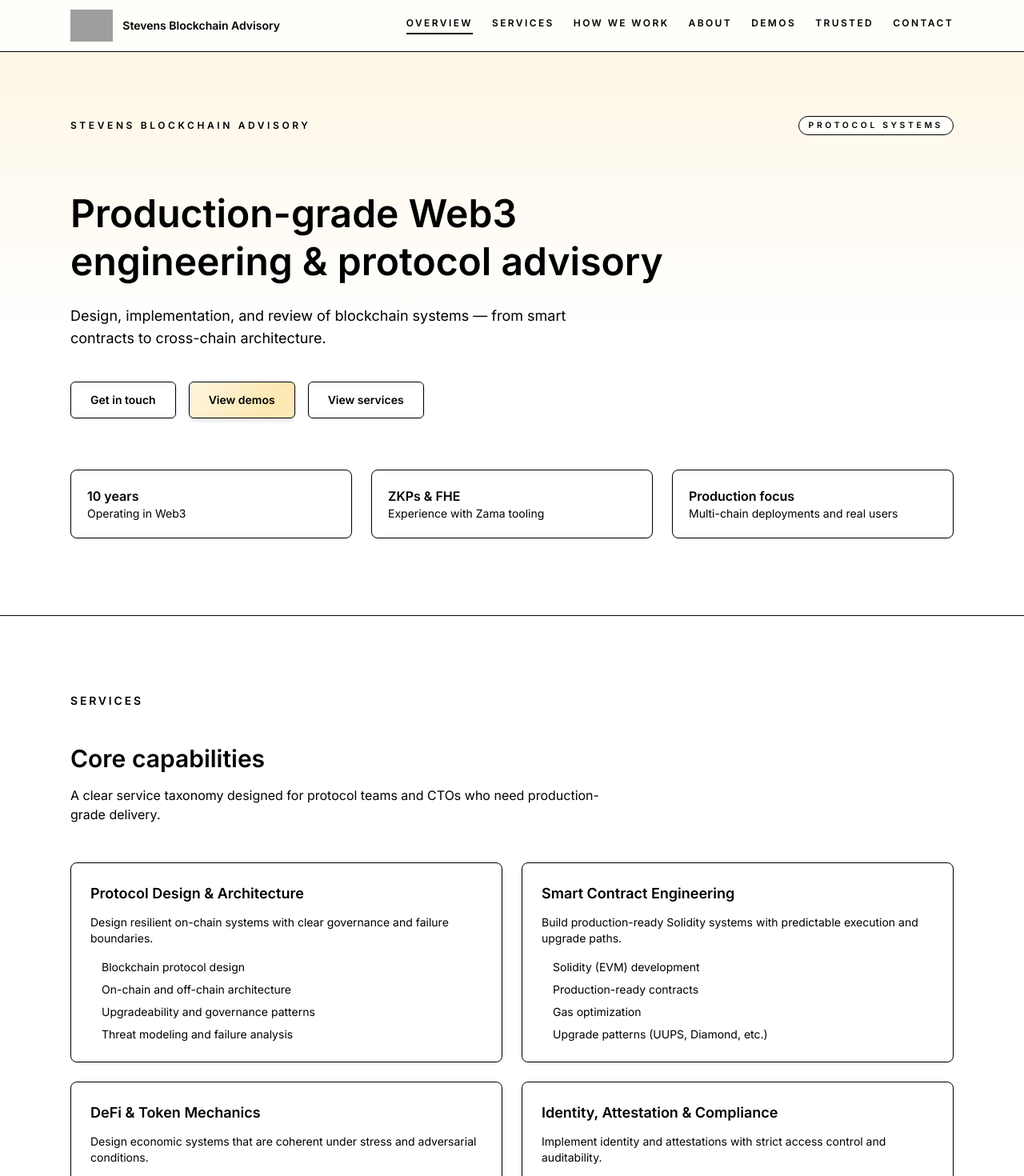
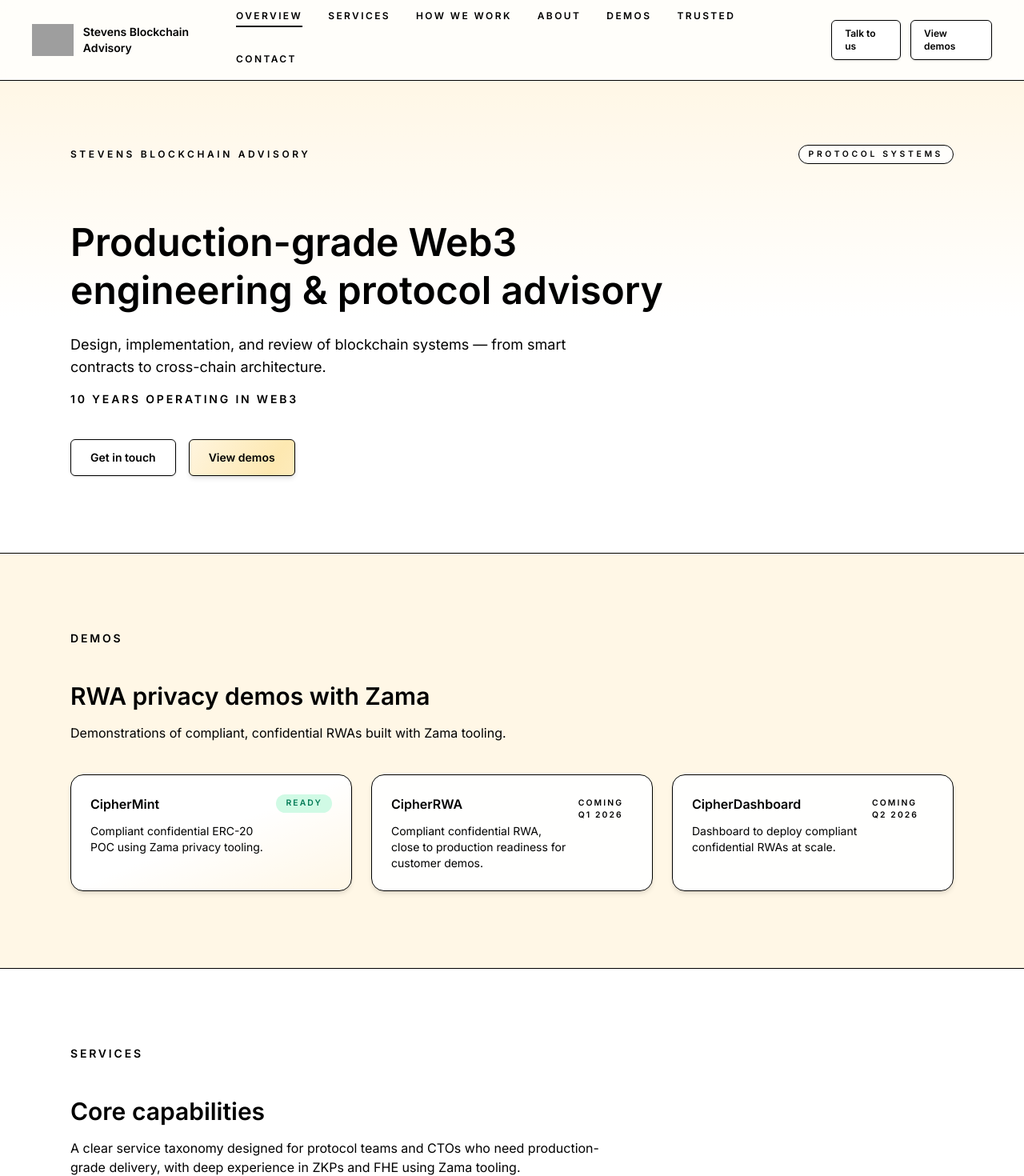
Before and after one commit to joelamouche/stevens-ba-landing, a Next.js app: page / in a window 1280 px wide. Shown: the top 1470 px of the page at 80% size. Built offline with nearby package versions, Linux system fonts and the light colour scheme; grey boxes are pictures that could not be loaded.

Commit message:
improve landing

```diff
--- a/src/app/page.jsx
+++ b/src/app/page.jsx
@@ -163,7 +163,7 @@
   return (
     <main className="min-h-screen text-ink">
       <nav className="sticky top-0 z-50 border-b border-border bg-white/80 backdrop-blur">
-        <div className="mx-auto flex max-w-6xl items-center justify-between px-6 py-3">
+        <div className="mx-auto flex w-full items-center justify-between px-10 py-3">
           <a
             href="#top"
             className="flex items-center gap-3 text-sm font-semibold text-ink"
@@ -177,7 +177,8 @@
             </span>
             Stevens Blockchain Advisory
           </a>
-          <div className="flex flex-wrap items-center gap-6 text-xs font-semibold uppercase tracking-[0.2em] text-muted">
+          <div className="flex items-center gap-8">
+            <div className="flex flex-wrap items-center gap-8 text-xs font-semibold uppercase tracking-[0.2em] text-muted">
               {navItems.map((item) => (
                 <a
                   key={item.id}
@@ -191,6 +192,21 @@
                   {item.label}
                 </a>
               ))}
+            </div>
+            <div className="hidden items-center gap-3 md:flex">
+              <a
+                className="inline-flex items-center justify-center rounded-md border border-border bg-white/90 px-4 py-2 text-xs font-semibold text-ink shadow-sm transition hover:-translate-y-0.5 hover:shadow-md"
+                href="#contact"
+              >
+                Talk to us
+              </a>
+              <a
+                className="inline-flex items-center justify-center rounded-md border border-border bg-white/90 px-4 py-2 text-xs font-semibold text-ink shadow-sm transition hover:-translate-y-0.5 hover:shadow-md"
+                href="#demos"
+              >
+                View demos
+              </a>
+            </div>
           </div>
         </div>
       </nav>
@@ -214,6 +230,9 @@
             Design, implementation, and review of blockchain systems — from
             smart contracts to cross-chain architecture.
           </p>
+          <p className="mt-4 text-sm font-semibold uppercase tracking-[0.2em] text-muted">
+            10 years operating in Web3
+          </p>
           <div className="mt-10 flex flex-wrap gap-4">
             <a
               className="inline-flex items-center justify-center rounded-md border border-border bg-white/90 px-6 py-3 text-sm font-semibold text-ink shadow-sm transition hover:-translate-y-0.5 hover:shadow-md"
@@ -227,28 +246,51 @@
             >
               View demos
             </a>
+          </div>
+        </div>
+      </section>
+
+      <section id="demos" className="border-b border-border bg-surface">
+        <div className="mx-auto max-w-6xl px-6 py-24">
+          <p className="text-sm font-semibold uppercase tracking-[0.2em] text-muted">
+            Demos
+          </p>
+          <div className="mt-4 h-1 w-10 rounded-full bg-accent" aria-hidden />
+          <h2 className="mt-6 text-3xl font-semibold text-ink">
+            RWA privacy demos with Zama
+          </h2>
+          <p className="mt-4 text-base text-muted">
+            Demonstrations of compliant, confidential RWAs built with Zama
+            tooling.
+          </p>
+          <div className="mt-10 grid gap-6 md:grid-cols-3">
+            {demos.map((demo) => (
               <a
-              className="inline-flex items-center justify-center rounded-md border border-border bg-white/90 px-6 py-3 text-sm font-semibold text-ink shadow-sm transition hover:-translate-y-0.5 hover:shadow-md"
-              href="#services"
+                key={demo.name}
+                className={`flex items-start justify-between rounded-2xl border px-6 py-6 text-sm text-ink shadow-md transition hover:-translate-y-0.5 hover:shadow-lg ${
+                  demo.statusTone === "ready"
+                    ? "border-accent/60 bg-gradient-to-br from-white via-white to-surface/70"
+                    : "border-border bg-white/95"
+                }`}
+                href={demo.href}
               >
-              View services
+                <div>
+                  <p className="text-base font-semibold text-ink">
+                    {demo.name}
+                  </p>
+                  <p className="mt-3 text-sm text-muted">{demo.description}</p>
+                </div>
+                <span
+                  className={`rounded-full px-3 py-1 text-[0.65rem] font-semibold uppercase tracking-[0.2em] ${
+                    demo.statusTone === "ready"
+                      ? "bg-emerald-100 text-emerald-700"
+                      : "bg-surface text-muted"
+                  }`}
+                >
+                  {demo.status}
+                </span>
               </a>
-          </div>
-          <div className="mt-16 grid gap-6 text-sm text-muted md:grid-cols-3">
-            <div className="rounded-lg border border-border bg-gradient-to-br from-white/80 via-surface/60 to-surface p-5 shadow-sm">
-              <p className="text-base font-semibold text-ink">10 years</p>
-              <p>Operating in Web3</p>
-            </div>
-            <div className="rounded-lg border border-border bg-gradient-to-br from-white/80 via-surface/60 to-surface p-5 shadow-sm">
-              <p className="text-base font-semibold text-ink">ZKPs &amp; FHE</p>
-              <p>Experience with Zama tooling</p>
-            </div>
-            <div className="rounded-lg border border-border bg-gradient-to-br from-white/80 via-surface/60 to-surface p-5 shadow-sm">
-              <p className="text-base font-semibold text-ink">
-                Production focus
-              </p>
-              <p>Multi-chain deployments and real users</p>
-            </div>
+            ))}
           </div>
         </div>
       </section>
@@ -265,7 +307,8 @@
             </h2>
             <p className="mt-4 text-base text-muted">
               A clear service taxonomy designed for protocol teams and CTOs who
-              need production-grade delivery.
+              need production-grade delivery, with deep experience in ZKPs and
+              FHE using Zama tooling.
             </p>
           </div>
           <div className="mt-12 grid gap-6 md:grid-cols-2">
@@ -344,52 +387,7 @@
         </div>
       </section>
 
-      <section id="demos" className="border-b border-border bg-surface">
-        <div className="mx-auto max-w-6xl px-6 py-24">
-          <p className="text-sm font-semibold uppercase tracking-[0.2em] text-muted">
-            Demos
-          </p>
-          <div className="mt-4 h-1 w-10 rounded-full bg-accent" aria-hidden />
-          <h2 className="mt-6 text-3xl font-semibold text-ink">
-            RWA privacy demos with Zama
-          </h2>
-          <p className="mt-4 text-base text-muted">
-            Demonstrations of compliant, confidential RWAs built with Zama
-            tooling.
-          </p>
-          <div className="mt-10 grid gap-6 md:grid-cols-3">
-            {demos.map((demo) => (
-              <a
-                key={demo.name}
-                className={`flex items-start justify-between rounded-2xl border px-6 py-6 text-sm text-ink shadow-md transition hover:-translate-y-0.5 hover:shadow-lg ${
-                  demo.statusTone === "ready"
-                    ? "border-accent/60 bg-gradient-to-br from-white via-white to-surface/70"
-                    : "border-border bg-white/95"
-                }`}
-                href={demo.href}
-              >
-                <div>
-                  <p className="text-base font-semibold text-ink">
-                    {demo.name}
-                  </p>
-                  <p className="mt-3 text-sm text-muted">{demo.description}</p>
-                </div>
-                <span
-                  className={`rounded-full px-3 py-1 text-[0.65rem] font-semibold uppercase tracking-[0.2em] ${
-                    demo.statusTone === "ready"
-                      ? "bg-emerald-100 text-emerald-700"
-                      : "bg-surface text-muted"
-                  }`}
-                >
-                  {demo.status}
-                </span>
-              </a>
-            ))}
-          </div>
-        </div>
-      </section>
-
-      <section id="trusted" className="border-b border-border bg-white">
+      <section id="trusted" className="border-b border-border bg-surface">
         <div className="mx-auto max-w-6xl px-6 py-24">
           <p className="text-sm font-semibold uppercase tracking-[0.2em] text-muted">
             Trusted by
@@ -415,7 +413,7 @@
         </div>
       </section>
 
-      <section id="contact" className="bg-surface">
+      <section id="contact" className="bg-white">
         <div className="mx-auto max-w-6xl px-6 py-24">
           <p className="text-sm font-semibold uppercase tracking-[0.2em] text-muted">
             Contact
```
Lines whose indentation alone changed are shown as unchanged.
